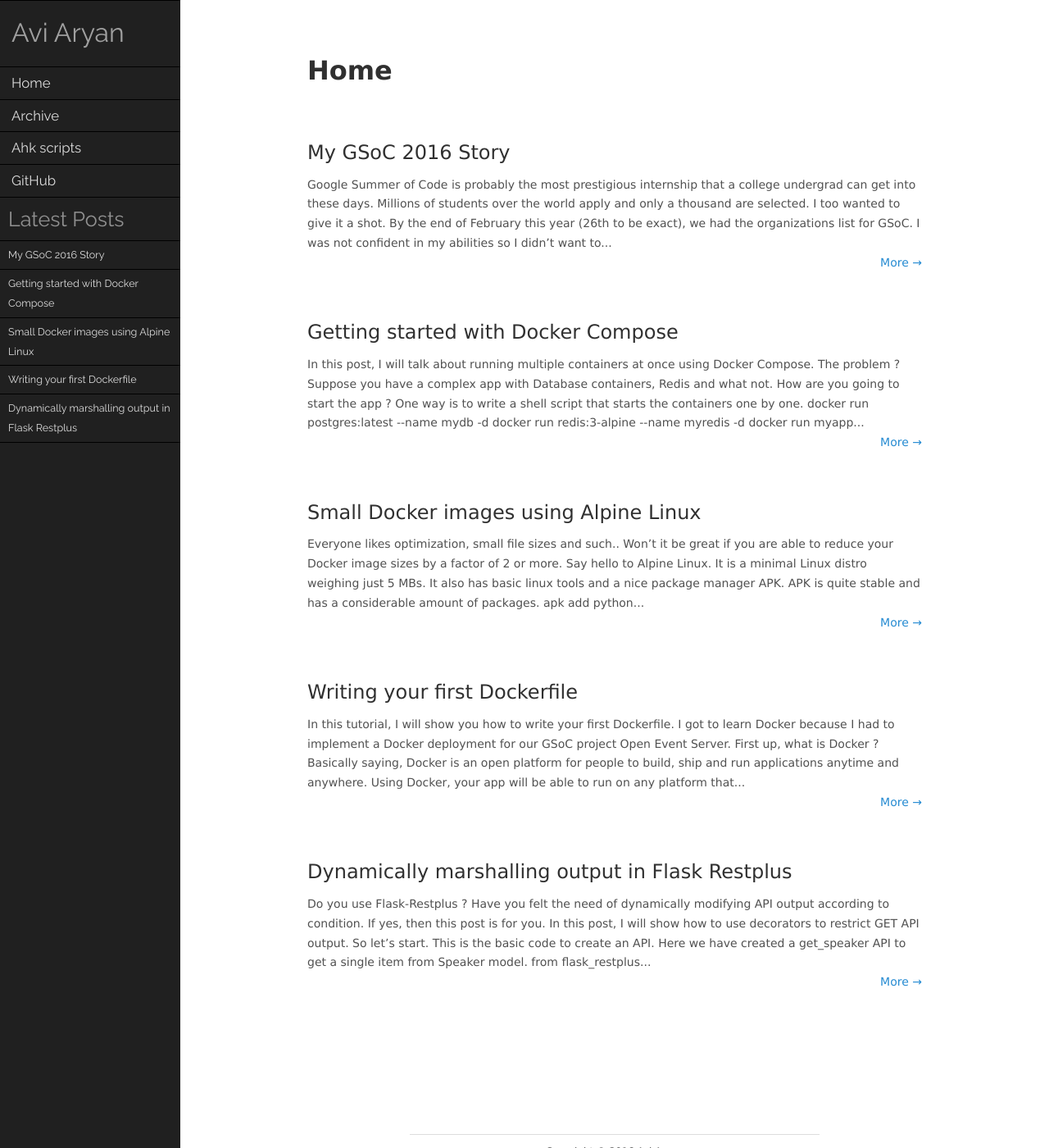
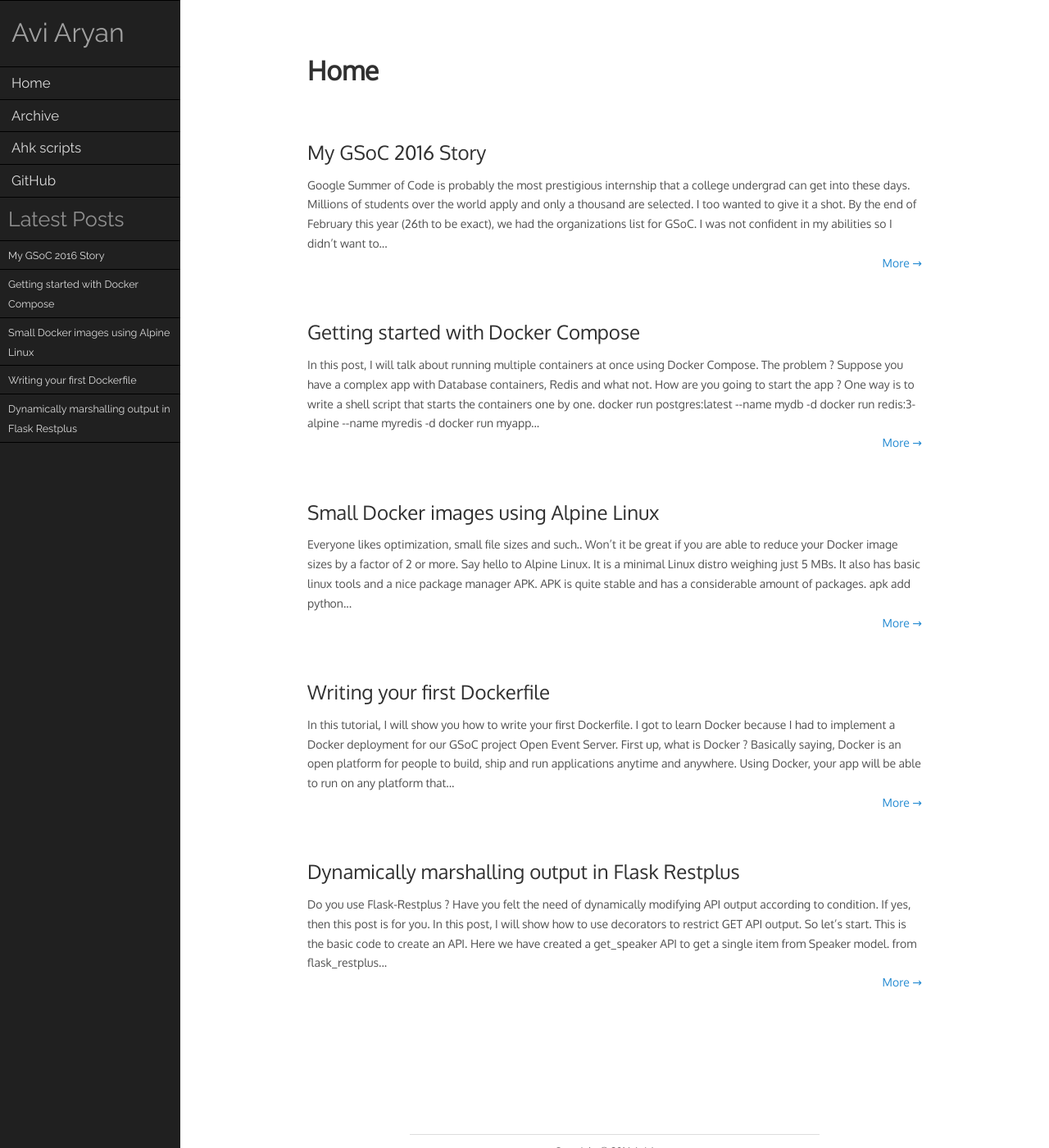
Before and after one commit to aviaryan/aviaryan.github.com-retired-2018, a Jekyll site: the page built from index.html, in a window 1280 px wide and 1400 px high. Shown: the whole window at 82% size. Built offline with Jekyll 4.4.1, drawn with Linux system fonts in a browser that asks for light colours.

Commit message:
Added Oxygen font

```diff
--- a/_layouts/default.html
+++ b/_layouts/default.html
@@ -29,6 +29,7 @@
   <!-- fonts -->
   <link href='https://fonts.googleapis.com/css?family=Anonymous+Pro:700,400' rel='stylesheet' type='text/css'>
   <link href="https://fonts.googleapis.com/css?family=Raleway" rel="stylesheet">
+  <link href="https://fonts.googleapis.com/css?family=Oxygen" rel="stylesheet">
 
   <!-- stylesheets -->
   <link rel="alternate" type="application/atom+xml" href="http://feeds.feedburner.com/aviaryan" title="RSS feed" />
--- a/assets/css/style.css
+++ b/assets/css/style.css
@@ -40,7 +40,7 @@ table.inline td { padding-left: 10px; }
 
 /*** Basics ***/
 body {
-	font-family: Verdana, sans-serif;
+	font-family:'Oxygen', Verdana, sans-serif;
 	font-size: 14px;
 	line-height: 1.7;
 }
```
